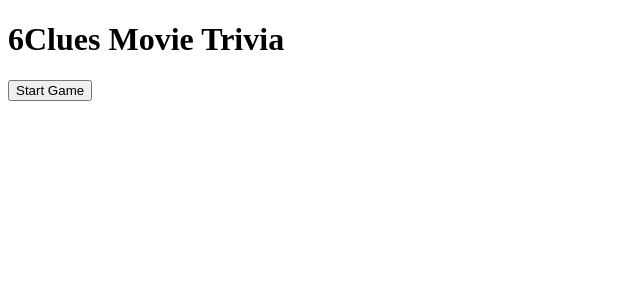
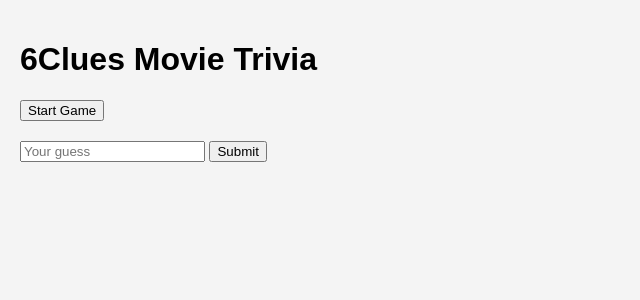
Before and after one commit to vrbabapancake/6Clues, a Flask app: page / in a window 1280 px wide. Shown: the top 300 px of the page, without its empty margins (0-640 px from the left). Run offline with Flask 3, Linux system fonts and the light colour scheme.

Commit message:
Update index.html

```diff
--- a/templates/index.html
+++ b/templates/index.html
@@ -1,38 +1,38 @@
 <!DOCTYPE html>
-<html>
+<html lang="en">
 <head>
+    <meta charset="UTF-8">
     <title>6Clues Movie Trivia</title>
     <script src="https://code.jquery.com/jquery-3.6.0.min.js"></script>
+    <style>
+        body {
+            font-family: Arial, sans-serif;
+            background-color: #f4f4f4;
+            margin: 0;
+            padding: 20px;
+        }
+        #game {
+            margin-top: 20px;
+        }
+        #clue {
+            font-size: 20px;
+            margin-bottom: 10px;
+        }
+        #answer {
+            margin-bottom: 10px;
+        }
+    </style>
 </head>
 <body>
     <h1>6Clues Movie Trivia</h1>
     <button id="start-game">Start Game</button>
-    <div id="game"></div>
+    <div id="game">
+        <p id="clue"></p>
+        <input type="text" id="answer" placeholder="Your guess">
+        <button id="submit-answer">Submit</button>
+        <p id="response"></p>
+    </div>
 
-    <script>
-        $(document).ready(function(){
-            $("#start-game").click(function(){
-                $.get("/start_game", function(data){
-                    nextClue();
-                });
-            });
-
-            function nextClue(){
-                $.post("/get_clue", function(data){
-                    $("#game").html('<p>Clue: ' + data.clue + '</p><input type="text" id="answer"><button id="submit-answer">Submit</button>');
-
-                    $("#submit-answer").click(function(){
-                        var answer = $("#answer").val();
-                        $.post("/submit_answer", { answer: answer }, function(response){
-                            alert(response.response);
-                            if (response.correct) {
-                                nextClue();
-                            }
-                        });
-                    });
-                });
-            }
-        });
-    </script>
+    <script src="app.js"></script>
 </body>
 </html>
```
